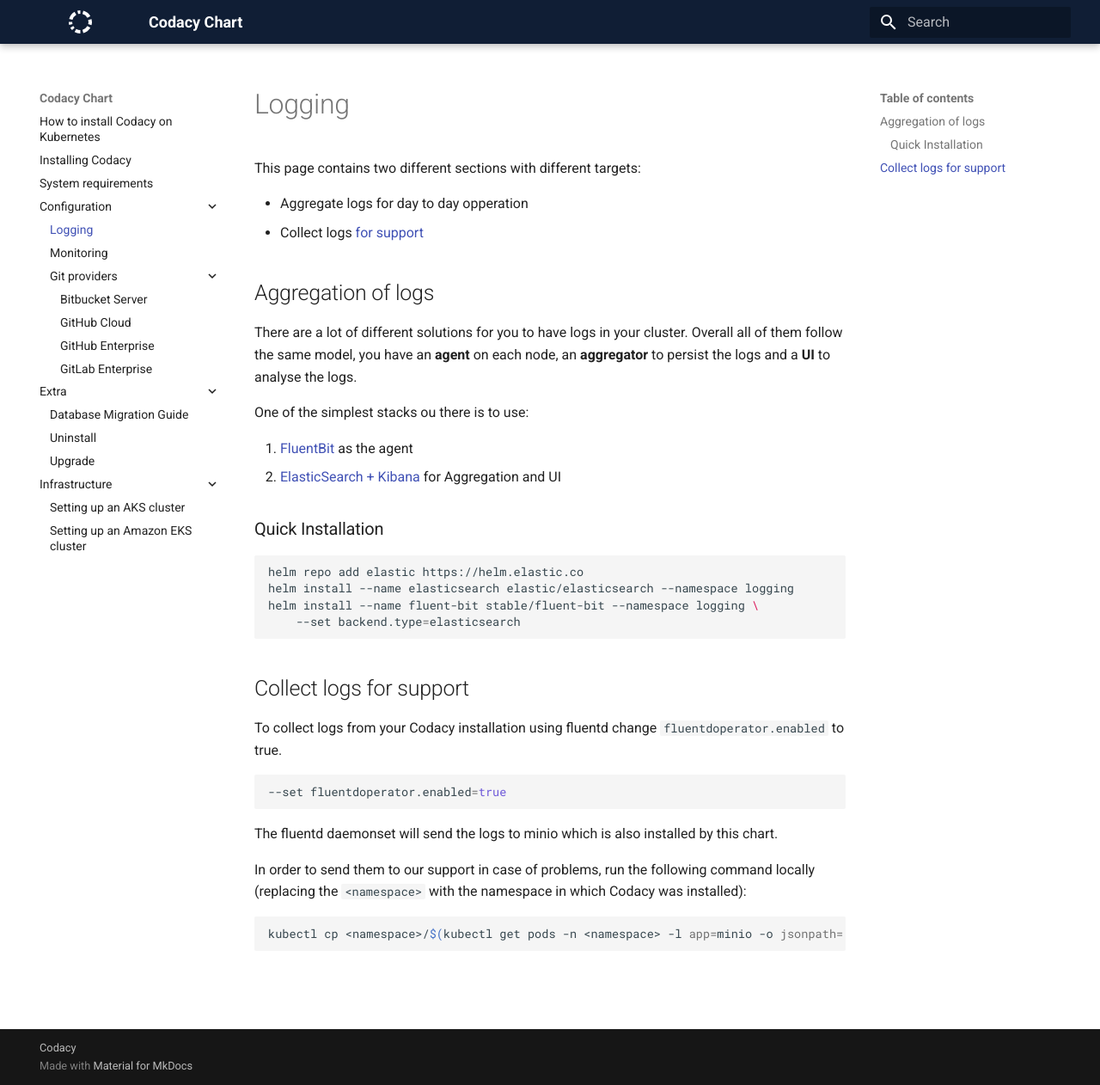
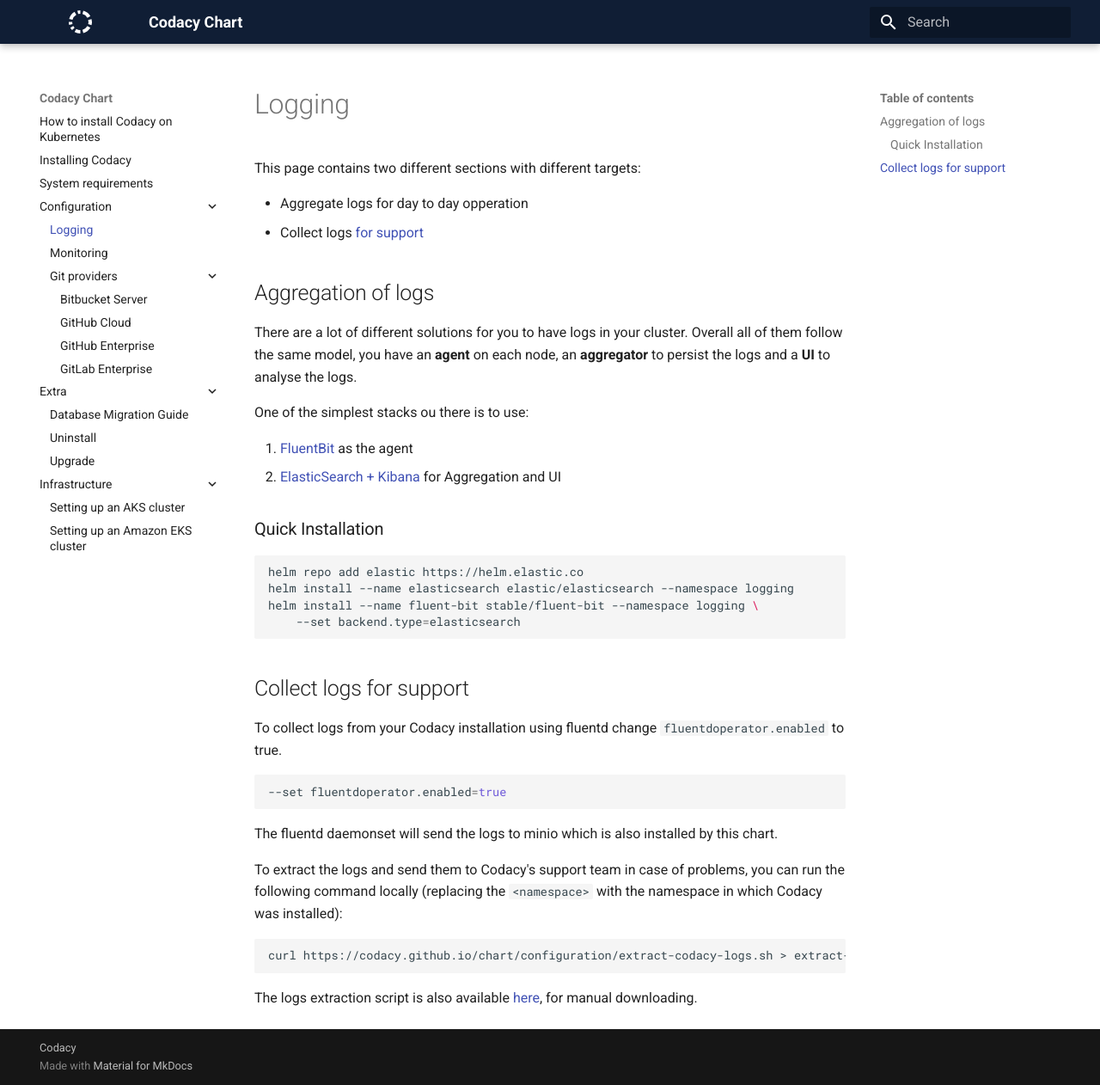
Before and after one commit to codacy/chart, an MkDocs documentation site: the page built from docs/configuration/logging.md, in a window 1280 px wide and 1262 px high. Shown: the whole window at 86% size. Built offline with MkDocs 1.6.1 and Material for MkDocs 9.7.7, drawn with Linux system fonts in a browser that asks for light colours.

Commit message:
docs: Add log extraction script
To improve the life of our K8s clients, a log extraction script was created.
The script also compacts the logs using `zip`.

Ideally this script will be short live since one of two things happen:
* A UI is created to log extraction
* Selfhosted K8s and MicroK8s will include a data pipeline platform (such as
ELK), where logs will be available.

````diff
--- a/docs/configuration/logging.md
+++ b/docs/configuration/logging.md
@@ -35,8 +35,10 @@
 
 The fluentd daemonset will send the logs to minio which is also installed by this chart.
 
-In order to send them to our support in case of problems, run the following command locally (replacing the `<namespace>` with the namespace in which Codacy was installed):
+To extract the logs and send them to Codacy's support team in case of problems, you can run the following command locally (replacing the `<namespace>` with the namespace in which Codacy was installed):
 
 ```bash
-kubectl cp <namespace>/$(kubectl get pods -n <namespace> -l app=minio -o jsonpath='{.items[*].metadata.name}'):/export/logs ./logs
+curl https://codacy.github.io/chart/configuration/extract-codacy-logs.sh > extract-codacy-logs.sh && chmod +x extract-codacy-logs.sh && extract-codacy-logs.sh -n <namespace>
 ```
+
+The logs extraction script is also available [here](extract-codacy-logs.sh), for manual downloading.
````
Also changed, not shown: 1 other file.
